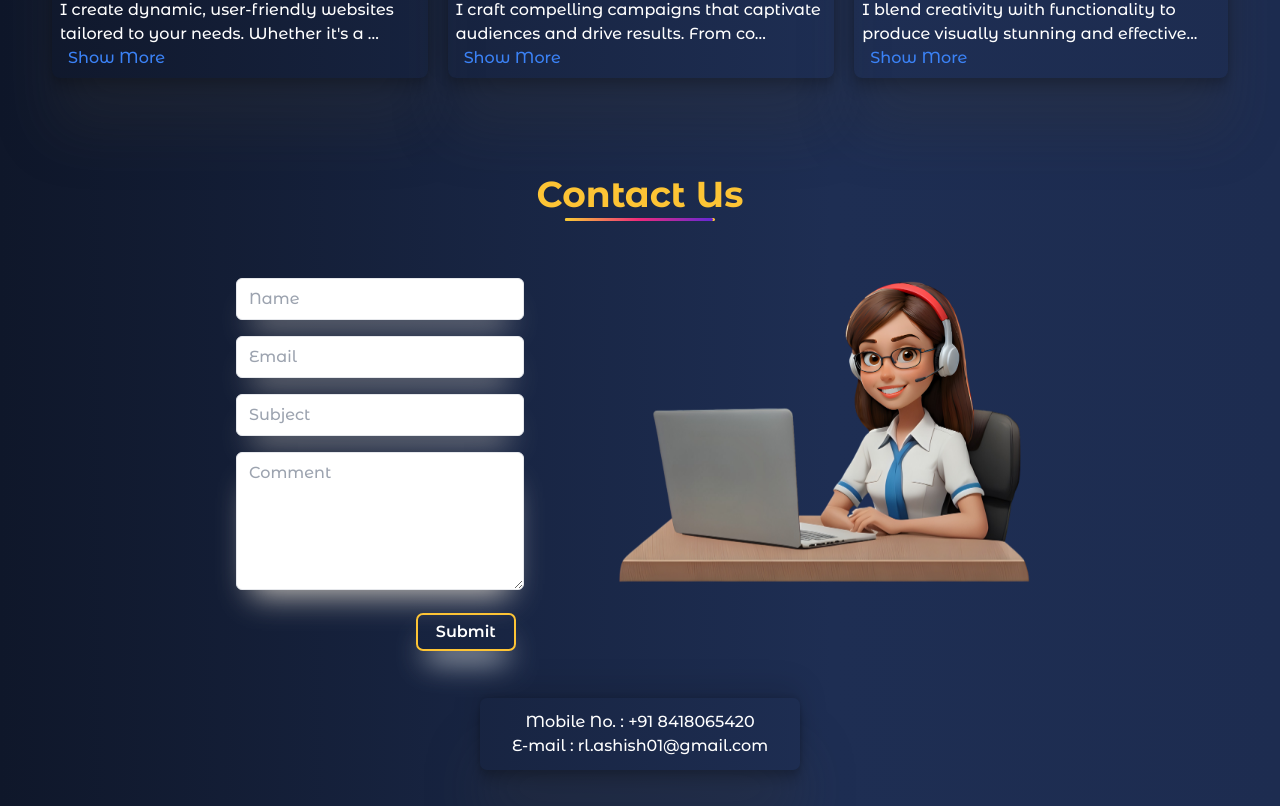
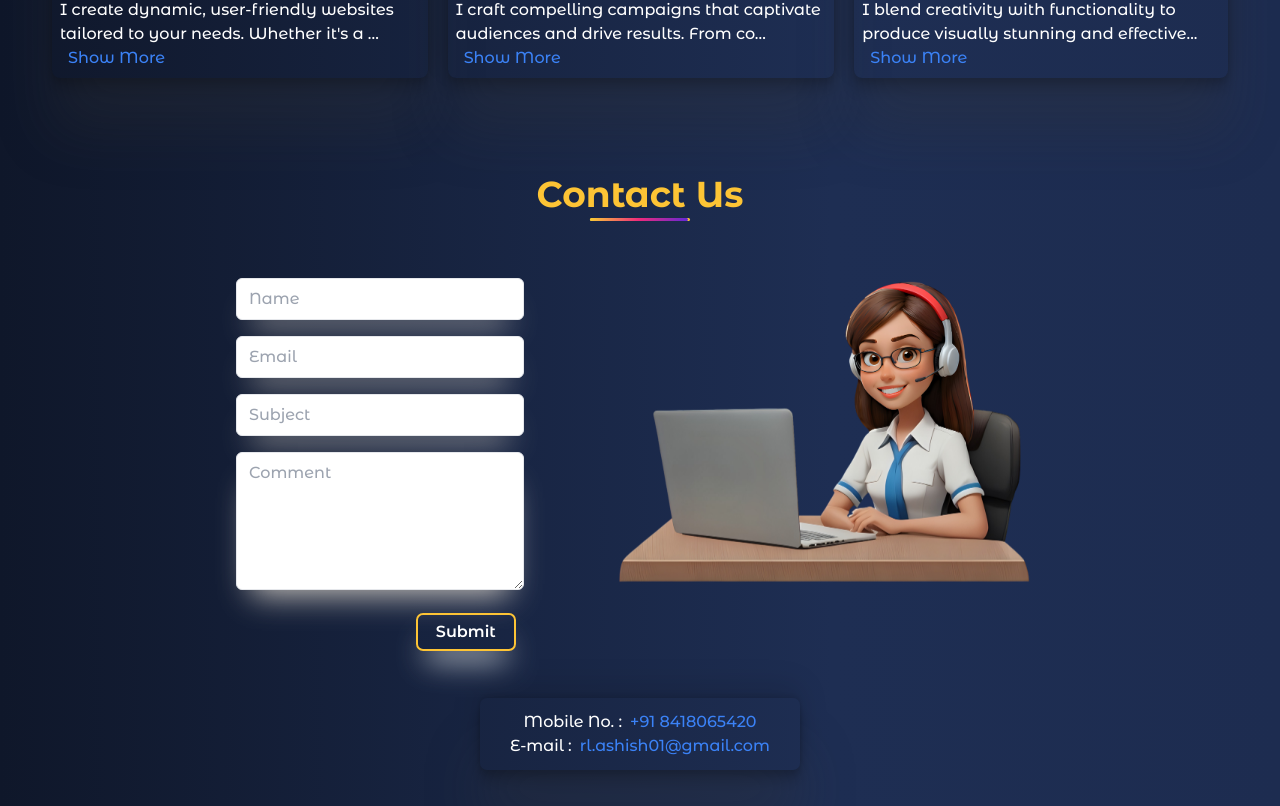
Before and after one commit to Aksharma2799/PersonalWebsite-AshishVibes, a React (Create React App) app in the folder ashish-vibes/: page / in a window 1280 px wide. Shown: the part 994-1800 px from the top of the page. Built offline with nearby package versions, Linux system fonts and the light colour scheme.

Commit message:
Responsive design

```diff
--- a/ashish-vibes/src/App.css
+++ b/ashish-vibes/src/App.css
@@ -11,13 +11,11 @@ body {
     rgba(30, 46, 83, 1) 65%,
     rgba(29, 44, 80, 1) 100%
   );
-
 }
 :root {
   --primary-color: rgb(253, 196, 53);
   --secondary-color: rgb(11, 66, 90);
   --text-color: rgb(255, 255, 255);
-
 }
 
 /* Example usage */
@@ -25,12 +23,11 @@ body {
   color: var(--primary-color);
   /* Or any other property */
 }
-.text-color{
+.text-color {
   color: var(--text-color);
 }
-.nav-hover:hover{
-  transform: scale(1.1)
-
+.nav-hover:hover {
+  transform: scale(1.1);
 }
 /*
 Yellow and white color combination
@@ -42,3 +39,18 @@ blue and white color combination
 
 
 */
+
+@media (max-width: 800px) {
+  .mobile-800 {
+    flex-direction: column;
+    align-items: center; /* Center items in the column direction */
+  }
+  .mobile-left {
+    width: 10px;
+    justify-content: start;
+    position: relative;
+    top: auto;
+    left: 0;
+    align-items: start;
+  }
+}
--- a/ashish-vibes/src/Home.js
+++ b/ashish-vibes/src/Home.js
@@ -3,8 +3,6 @@ import { useTypewriter, Cursor } from "react-simple-typewriter";
 import "../src/Home.css";
 import Blob from "./components/Blob/Blob";
 import AnimatedIcons from "./components/AnimatedIcons/AnimatedIcons";
-import Projects from "./components/Projects/Projects";
-import Skills from "./components/About/Skills";
 import Service from "./components/Services/Service";
 import Contact from "./components/Contact/Contact";
 
@@ -16,6 +14,9 @@ export const Home = () => {
     <div className="justify-center">
       {/* <Navbar /> */}
       <div className="homePage flex flex-col justify-center md:flex-row p-11">
+        <div className="rightSide">
+          <Blob />
+        </div>
         <div className="leftSide">
           <div className="p-11 text-white">
             <h1 className="primary-color font-extrabold text-4xl py-3">
@@ -54,16 +55,10 @@ export const Home = () => {
             </div>
           </div>
         </div>
-
-        <div className="rightSide">
-          <Blob />
-        </div>
       </div>
-      <AnimatedIcons/>
-      {/* <Projects/> */}
-      {/* <Skills/> */}
-      <Service/>
-      <Contact/>
+      <AnimatedIcons />
+      <Service />
+      <Contact />
     </div>
   );
 };
--- a/ashish-vibes/src/components/About/SkillIcon.js
+++ b/ashish-vibes/src/components/About/SkillIcon.js
@@ -60,7 +60,7 @@ const SkillIcon = () => {
   }, []);
 
   return (
-    <div className="flex justify-center">
+    <div className="mobile-800 flex justify-center">
       <div className="flex flex-col md:flex-row justify-center m-11">
         <div className="Image"> </div>
         {/* //   <SkillIcon/> */}
--- a/ashish-vibes/src/components/AnimatedIcons/AnimatedIcons.css
+++ b/ashish-vibes/src/components/AnimatedIcons/AnimatedIcons.css
@@ -61,3 +61,8 @@
   }
 
   /* Add any additional styles or animations as needed */
+  /* @media (max-width: 800px) {
+    .mobile-800 {
+
+    }
+  } */
--- a/ashish-vibes/src/components/AnimatedIcons/AnimatedIcons.js
+++ b/ashish-vibes/src/components/AnimatedIcons/AnimatedIcons.js
@@ -10,7 +10,7 @@ import "./AnimatedIcons.css"; // Import your CSS file for animations
 
 const AnimatedIcons = () => {
   return (
-    <div className="animated-icons-container space-y-2.5 mx-32 opacity-50">
+    <div className="mobile-800 mobile-left flex justify-center animated-icons-container space-y-2.5 mx-32 opacity-50">
       <div className="leftIcons mx-32">
         <div className="icon-container">
           <FaGithub className="icon github" />
--- a/ashish-vibes/src/components/Contact/Contact.css
+++ b/ashish-vibes/src/components/Contact/Contact.css
@@ -1,8 +1,7 @@
 .Image-contactUs {
   background-image: url("../../assets/image/contactUs.png");
-  /* width: 380px; */
 }
-.contactUs {
+.contactUsLine {
   width: 150px;
 }
 
@@ -21,7 +20,6 @@
 .formButtom:hover {
   border: none;
   background-color: var(--primary-color);
-  /* transition: 0.5s ease-in; */
 }
 
 form input,
--- a/ashish-vibes/src/components/Contact/Contact.js
+++ b/ashish-vibes/src/components/Contact/Contact.js
@@ -27,12 +27,12 @@ const Contact = () => {
   };
 
   return (
-    <>
+    <div className="">
       <div className="flex justify-center p-11">
         <div className="primary-color text-4xl font-bold">Contact Us</div>
-        <div className="underLine contactUs flex responsive flex-col mt-11"></div>
+        <div className="underLine contactUsLine flex responsive flex-col mt-11"></div>
       </div>
-      <div className="flex responsive flex-row justify-center">
+      <div className="mobile-800 flex responsive flex-row justify-center">
         <div className="px-2 m-5">
           {submitted ? (
             <p className="text-green-600 font-semibold mb-5">
@@ -101,15 +101,24 @@ const Contact = () => {
       <div className="flex justify-center">
         <div></div>
         <fieldset className="contactDetails text-white flex flex-col w-80 p-3">
-          <label className="flex justify-center" htmlFor="">
-            Mobile No. : +91 8418065420
+          <label className="flex justify-center">
+            Mobile No. :
+            <a href="tel:+918418065420" className="text-blue-500 ml-2">
+              +91 8418065420
+            </a>
           </label>
-          <label className="flex justify-center" htmlFor="">
-            E-mail : rl.ashish01@gmail.com
+          <label className="flex justify-center">
+            E-mail :
+            <a
+              href="mailto:rl.ashish01@gmail.com"
+              className="text-blue-500 ml-2"
+            >
+              rl.ashish01@gmail.com
+            </a>
           </label>
         </fieldset>
       </div>
-    </>
+    </div>
   );
 };
 
--- a/ashish-vibes/src/components/Services/Service.js
+++ b/ashish-vibes/src/components/Services/Service.js
@@ -1,5 +1,6 @@
 import React, { useState, useEffect, useRef } from "react";
 import { ServiceCard } from "../../Data";
+import "../../../src/App.css";
 import "./Service.css";
 
 const Service = () => {
@@ -9,8 +10,8 @@ const Service = () => {
         <div className="primary-color text-4xl font-bold">Service</div>
         <div className="underLine flex flex-col mt-11"></div>
       </div>
-      <div className="flex justify-center items-center bg-transparent p-2 m-11 ">
-        <div className="flex flex-row flex-nowrap gap-5">
+      <div className="flex flex-row justify-center items-center bg-transparent p-2 m-11 ">
+        <div className="mobile-800 flex flex-row flex-nowrap gap-5">
           {ServiceCard.map((card, index) => (
             <Card
               key={index}
```
